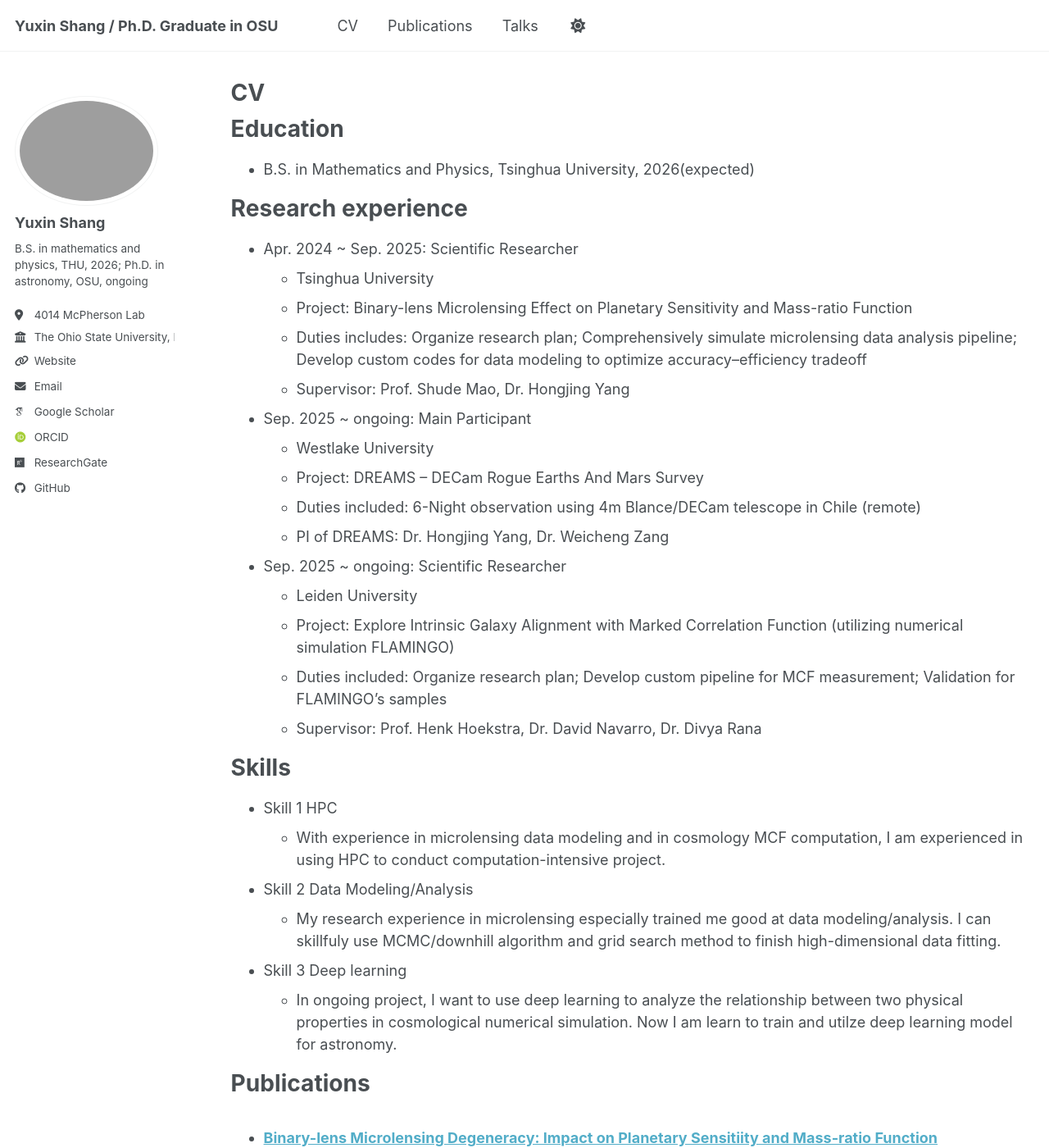
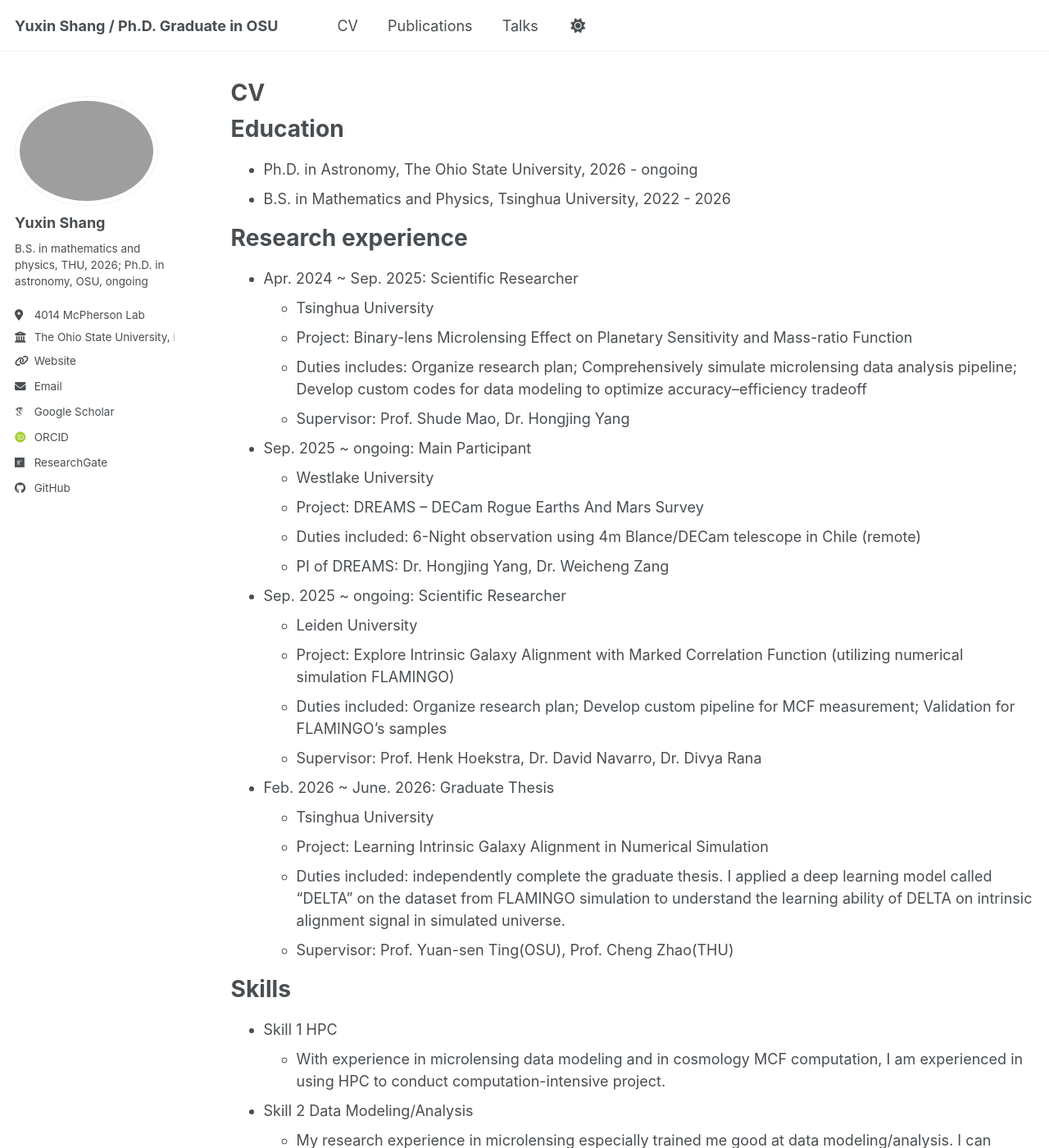
Before and after one commit to YuxinShang-thu/YuxinShang-thu.github.io, a Jekyll site: the page built from _pages/cv.md, in a window 1280 px wide and 1400 px high. Shown: the whole window at 82% size. Built offline with Jekyll 4.4.1, drawn with Linux system fonts in a browser that asks for light colours; some web fonts are replaced; a script bundle is joined from its source files by our own code; library files that are not in the unit come from our copies; some of the changed text lies outside the part shown.

Commit message:
Revise CV with updated education and research details
Updated education and research experience sections with new details about ongoing Ph.D. and graduate thesis.

```diff
--- a/_pages/cv.md
+++ b/_pages/cv.md
@@ -11,7 +11,8 @@ redirect_from:
 
 Education
 ======
-* B.S. in Mathematics and Physics, Tsinghua University, 2026(expected)
+* Ph.D. in Astronomy, The Ohio State University, 2026 - ongoing
+* B.S. in Mathematics and Physics, Tsinghua University, 2022 - 2026
 
 Research experience
 ======
@@ -32,6 +33,12 @@ Research experience
   * Project: Explore Intrinsic Galaxy Alignment with Marked Correlation Function (utilizing numerical simulation FLAMINGO)
   * Duties included: Organize research plan; Develop custom pipeline for MCF measurement; Validation for FLAMINGO's samples
   * Supervisor: Prof. Henk Hoekstra, Dr. David Navarro, Dr. Divya Rana
+
+* Feb. 2026 ~ June. 2026: Graduate Thesis
+  * Tsinghua University
+  * Project: Learning Intrinsic Galaxy Alignment in Numerical Simulation
+  * Duties included: independently complete the graduate thesis. I applied a deep learning model called "DELTA" on the dataset from FLAMINGO simulation to understand the learning ability of DELTA on intrinsic alignment signal in simulated universe.
+  * Supervisor: Prof. Yuan-sen Ting(OSU), Prof. Cheng Zhao(THU)
 
 Skills
 ======
@@ -56,6 +63,7 @@ Talks
 
 Awards and Scholarships
 ======
+* Outstanding Graduate of Tsinghua University (top 10%), awarded by Tsinghua University, June 29th 2026.
 * [Jiang Nanxiang Award](https://yz.tsinghua.edu.cn/en/Financial_Aid/Financial_Aid_System.htm), awarded by Tsinghua University in Sep. 2025
 * [Tsinghua Xuetang Talents Program](https://www.tsinghua.edu.cn/en/Admissions/Undergraduate/Tsinghua_Xuetang_Talents_Program.htm)(physics), selected by Tsinghua University in Sep. 2024.
 * First Class Scholarship, awarded by Tsinghua University in Sep. 2024.
```
